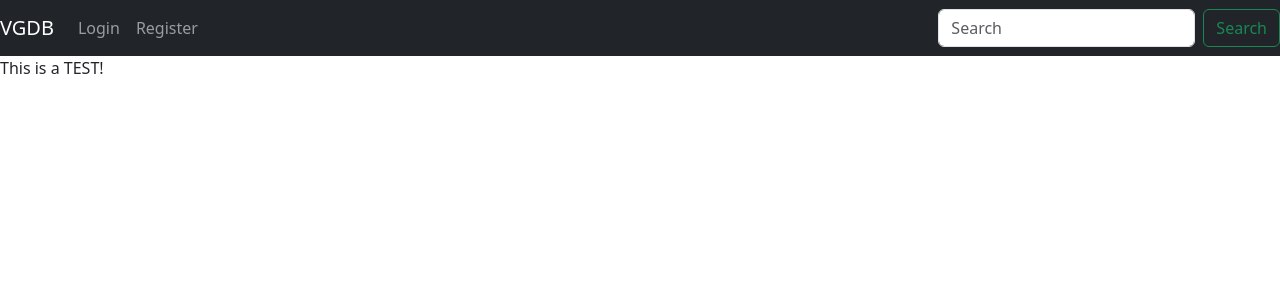
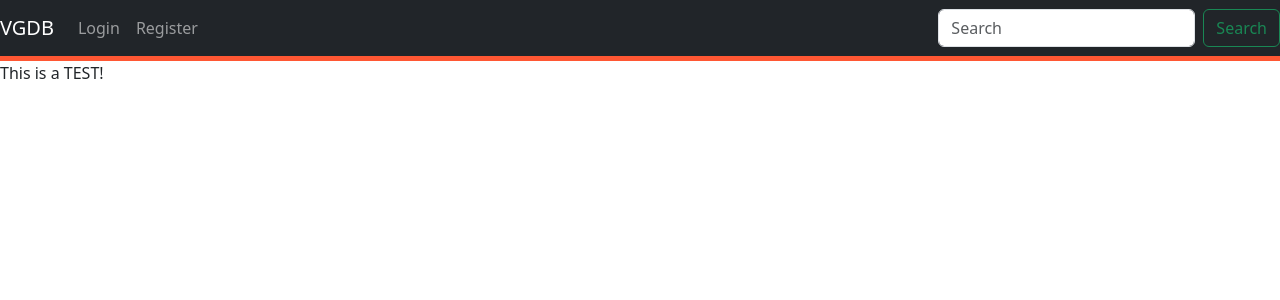
Before and after one commit to nagmil2077/videogame-database, a React (Create React App) app in the folder frontend/: page / in a window 1280 px wide. Shown: the top 300 px of the page. Built offline with nearby package versions, Linux system fonts and the light colour scheme.

Commit message:
Add line to header

```diff
--- /dev/null
+++ b/frontend/src/Pages/Header/Header.css
@@ -0,0 +1,3 @@
+.navbar-custom {
+    border-bottom: 5px solid #ff5733;
+}
--- a/frontend/src/Pages/Header/Header.jsx
+++ b/frontend/src/Pages/Header/Header.jsx
@@ -2,10 +2,12 @@ import React from 'react';
 import { Outlet } from "react-router-dom";
 import { Navbar, Nav, Form, FormControl, Button } from 'react-bootstrap';
 
+import "./Header.css"
+
 const Header = () => {
     return (
         <div className="Header">
-            <Navbar bg="dark" variant="dark" expand="lg">
+            <Navbar bg="dark" variant="dark" expand="lg" className="navbar-custom">
                 <Navbar.Brand href="#">VGDB</Navbar.Brand>
                 <Navbar.Toggle aria-controls="basic-navbar-nav" />
                 <Navbar.Collapse id="basic-navbar-nav">
```
